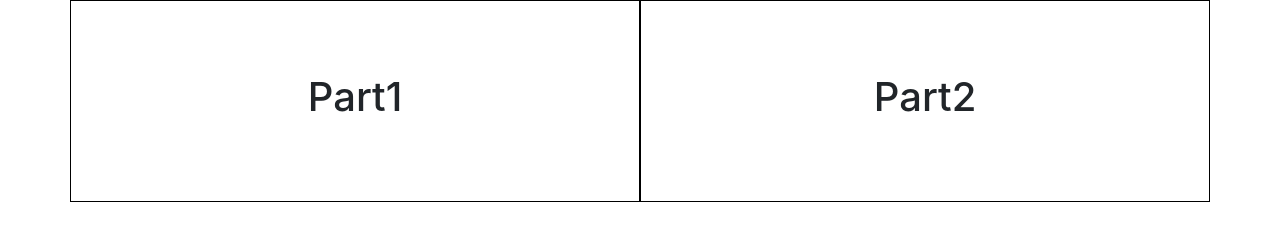
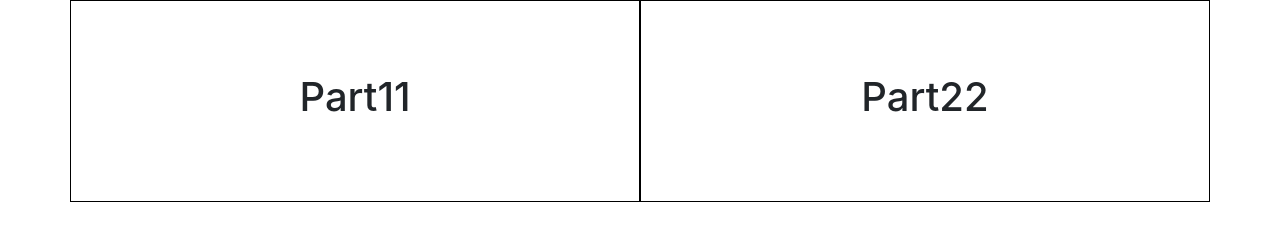
Before and after one commit to MakZ007/web, a plain HTML site: page index.html in a window 1280 px wide. Drawn offline with nearby package versions, Linux system fonts and the light colour scheme.

Commit message:
second commit

```diff
--- a/index.html
+++ b/index.html
@@ -16,12 +16,12 @@
         <div class="row ">
             <div class="col-sm-6 bd">
                 <div class="part1">
-                    <h1>Part1</h1>
+                    <h1>Part11</h1>
                 </div>
             </div>
             <div class="col-sm-6 bd">
                 <div class="part2">
-                    <h1>Part2</h1>
+                    <h1>Part22</h1>
                 </div>
             </div>
         </div>
```
